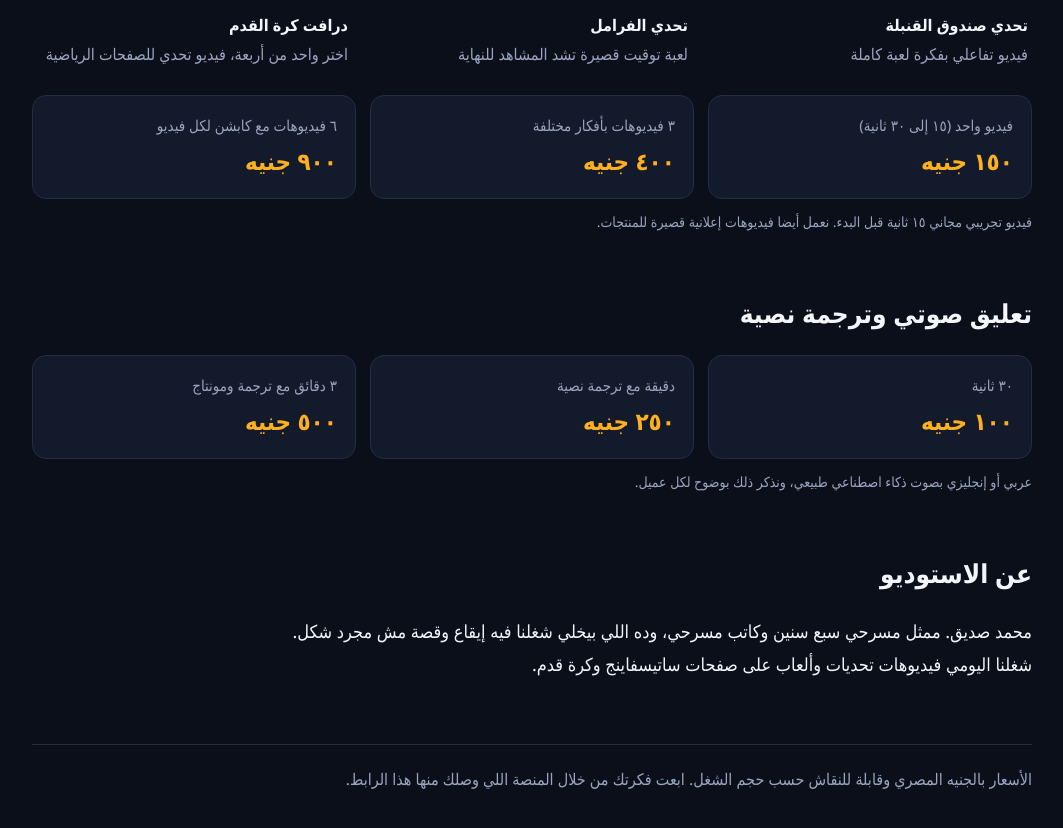
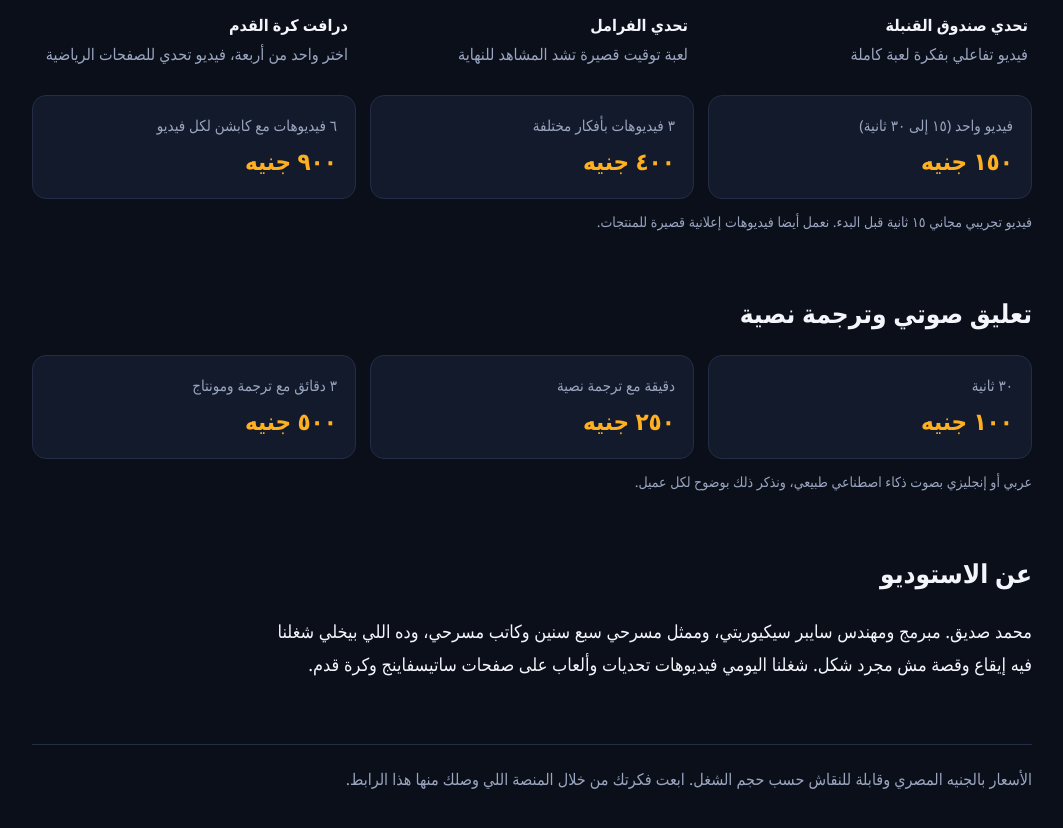
Before and after one commit to reelcraft-studio/reelcraft-studio.github.io, a plain HTML site: page index.html in a window 1280 px wide. Shown: the part 3044-3872 px from the top of the page, without its empty margins (108-1171 px from the left). Drawn offline with Linux system fonts and the light colour scheme.

Commit message:
Update index.html

```diff
--- a/index.html
+++ b/index.html
@@ -97,7 +97,7 @@ bdi{unicode-bidi:isolate}
 <p class="note">عربي أو إنجليزي بصوت ذكاء اصطناعي طبيعي، ونذكر ذلك بوضوح لكل عميل.</p>
 
 <h2>عن الاستوديو</h2>
-<p class="about">محمد صديق. ممثل مسرحي سبع سنين وكاتب مسرحي، وده اللي بيخلي شغلنا فيه إيقاع وقصة مش مجرد شكل. شغلنا اليومي فيديوهات تحديات وألعاب على صفحات ساتيسفاينج وكرة قدم.</p>
+<p class="about">محمد صديق. مبرمج ومهندس سايبر سيكيوريتي، وممثل مسرحي سبع سنين وكاتب مسرحي، وده اللي بيخلي شغلنا فيه إيقاع وقصة مش مجرد شكل. شغلنا اليومي فيديوهات تحديات وألعاب على صفحات ساتيسفاينج وكرة قدم.</p>
 <footer>الأسعار بالجنيه المصري وقابلة للنقاش حسب حجم الشغل. ابعت فكرتك من خلال المنصة اللي وصلك منها هذا الرابط.</footer>
 </div>
 <script>
```
